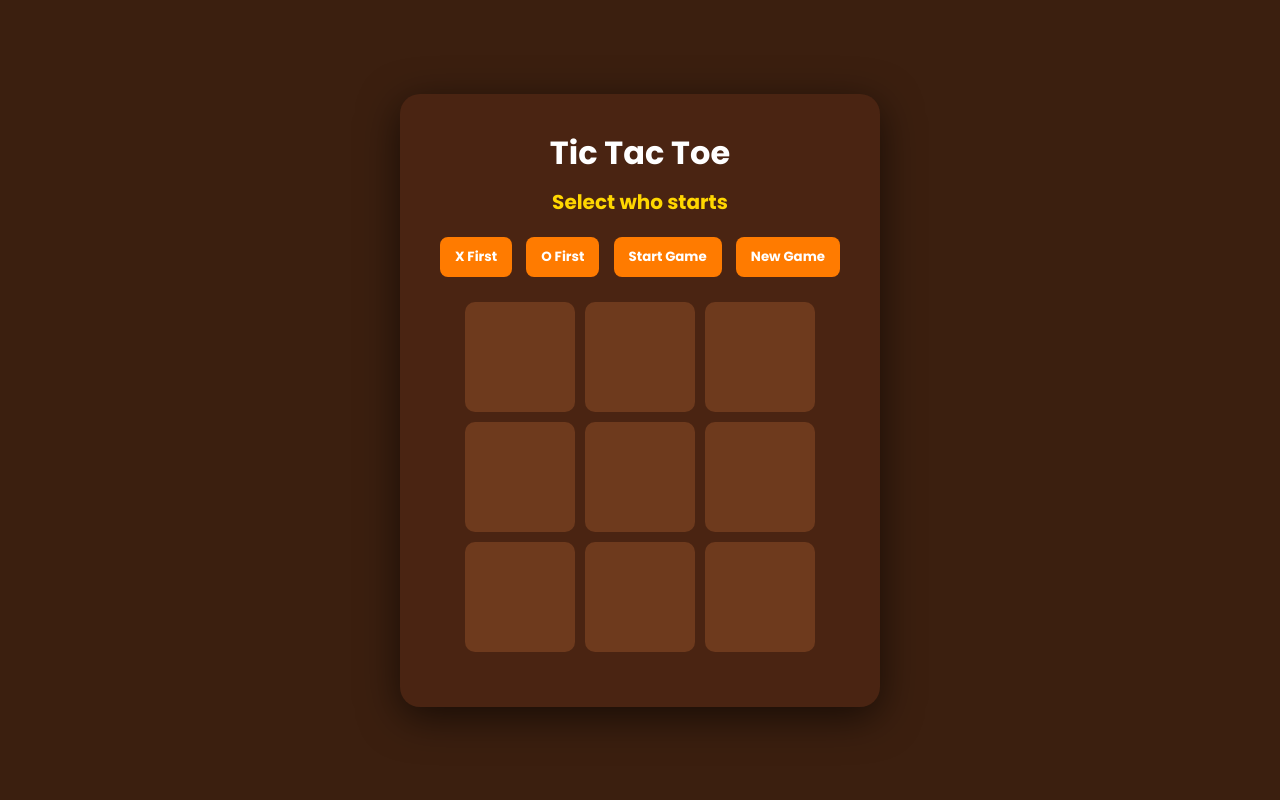
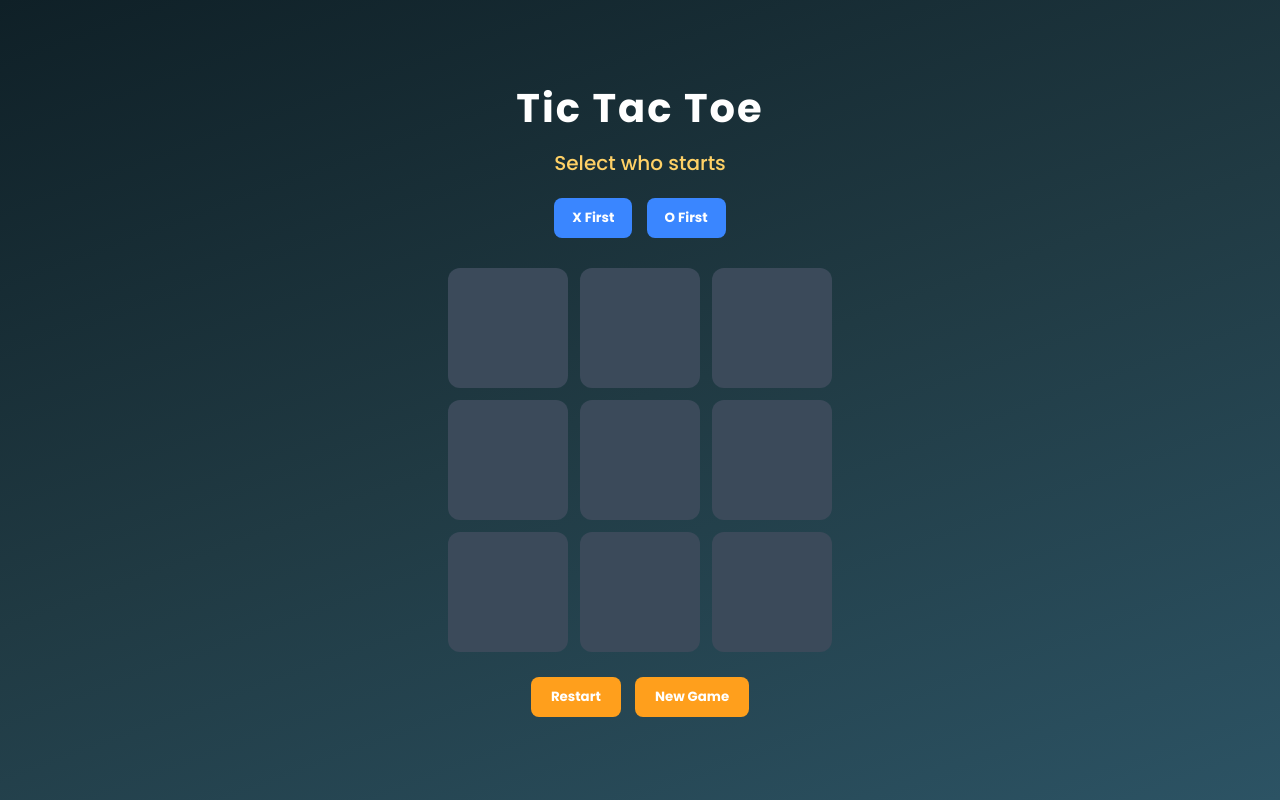
Before and after one commit to cybercoder2005-code/TIC-TAC-TOE, a plain HTML site: page index.html in a window 1280 px wide. Drawn offline with Linux system fonts and the light colour scheme.

Commit message:
new theme

```diff
--- a/index.html
+++ b/index.html
@@ -4,7 +4,7 @@
 <head>
 
 <meta charset="UTF-8">
-<title>Premium Tic Tac Toe</title>
+<title>Neon Tic Tac Toe</title>
 
 <link rel="stylesheet" href="style.css">
 
@@ -14,18 +14,16 @@
 
 <body>
 
-<div class="container">
+<div class="game">
 
-<h1>Tic Tac Toe</h1>
+<h1 class="title">Tic Tac Toe</h1>
 
-<div class="turn" id="turnText">Select who starts</div>
+<div id="turn">Select who starts</div>
 
-<div class="controls">
+<div class="starter">
 
-<button onclick="selectStarter('X')">X First</button>
-<button onclick="selectStarter('O')">O First</button>
-<button onclick="startGame()">Start Game</button>
-<button onclick="newGame()">New Game</button>
+<button onclick="setStarter('X')">X First</button>
+<button onclick="setStarter('O')">O First</button>
 
 </div>
 
@@ -43,7 +41,14 @@
 
 </div>
 
-<div class="result" id="resultText"></div>
+<div id="result"></div>
+
+<div class="controls">
+
+<button onclick="restart()">Restart</button>
+<button onclick="newGame()">New Game</button>
+
+</div>
 
 </div>
 
--- a/script.js
+++ b/script.js
@@ -1,13 +1,9 @@
 const cells = document.querySelectorAll(".cell")
-
-const turnText = document.getElementById("turnText")
-
-const resultText = document.getElementById("resultText")
+const turnText = document.getElementById("turn")
+const resultText = document.getElementById("result")
 
 let board = ["","","","","","","","",""]
-
 let currentPlayer = ""
-
 let running = false
 
 const winPatterns = [
@@ -23,33 +19,18 @@ const winPatterns = [
 
 ]
 
-cells.forEach(cell => cell.addEventListener("click",cellClick))
+cells.forEach(cell => cell.addEventListener("click",clickCell))
 
-function selectStarter(player){
+function setStarter(player){
 
 currentPlayer = player
+running = true
 
-turnText.textContent = player + " will start"
+turnText.textContent = player + "'s Turn"
 
 }
 
-function startGame(){
-
-if(currentPlayer === ""){
-
-alert("Select who starts first")
-
-return
-
-}
-
-running = true
-
-turnText.textContent = currentPlayer + " Turn"
-
-}
-
-function cellClick(){
+function clickCell(){
 
 if(!running) return
 
@@ -60,7 +41,6 @@ if(board[index] !== "") return
 board[index] = currentPlayer
 
 this.textContent = currentPlayer
-
 this.classList.add(currentPlayer)
 
 checkWinner()
@@ -77,7 +57,7 @@ const a = board[pattern[0]]
 const b = board[pattern[1]]
 const c = board[pattern[2]]
 
-if(a && a === b && b === c){
+if(a && a===b && b===c){
 
 win = true
 
@@ -88,9 +68,7 @@ win = true
 if(win){
 
 resultText.textContent = "🏆 " + currentPlayer + " Wins!"
-
 running = false
-
 return
 
 }
@@ -98,37 +76,35 @@ return
 if(!board.includes("")){
 
 resultText.textContent = "It's a Draw!"
-
 running = false
-
 return
 
 }
 
 currentPlayer = currentPlayer === "X" ? "O" : "X"
 
-turnText.textContent = currentPlayer + " Turn"
+turnText.textContent = currentPlayer + "'s Turn"
+
+}
+
+function restart(){
+
+board = ["","","","","","","","",""]
+
+cells.forEach(cell=>{
+cell.textContent=""
+cell.classList.remove("X","O")
+})
+
+resultText.textContent=""
+running = true
 
 }
 
 function newGame(){
 
-board = ["","","","","","","","",""]
-
-cells.forEach(cell=>{
-
-cell.textContent = ""
-
-cell.classList.remove("X","O")
-
-})
-
-currentPlayer = ""
-
-running = false
-
-turnText.textContent = "Select who starts"
-
-resultText.textContent = ""
+restart()
+currentPlayer=""
+turnText.textContent="Select who starts"
 
 }
--- a/style.css
+++ b/style.css
@@ -8,85 +8,68 @@ font-family:'Poppins',sans-serif;
 body{
 
 height:100vh;
-
 display:flex;
 justify-content:center;
 align-items:center;
 
-background:#3b1f0f;
-
-}
-
-/* Container */
-
-.container{
-
-text-align:center;
-
-background:#4a2412;
-
-padding:35px;
-
-border-radius:20px;
-
-box-shadow:0 10px 40px rgba(0,0,0,0.6);
+background:linear-gradient(160deg,#0f2027,#203a43,#2c5364);
 
 color:white;
 
 }
 
-h1{
-margin-bottom:10px;
-}
+/* Game container */
 
-/* Turn Indicator */
+.game{
 
-.turn{
-
-margin-bottom:15px;
-
-font-size:20px;
-
-font-weight:600;
-
-color:#ffd700;
+text-align:center;
 
 }
 
-/* Buttons */
+/* Title */
 
-.controls{
+.title{
 
-margin-bottom:20px;
+font-size:40px;
+margin-bottom:10px;
+letter-spacing:2px;
 
 }
 
-.controls button{
+/* Turn text */
 
-padding:10px 15px;
+#turn{
 
+margin-bottom:15px;
+font-size:20px;
+color:#ffd166;
+
+}
+
+/* Starter buttons */
+
+.starter button{
+
+padding:10px 18px;
 margin:5px;
 
 border:none;
-
 border-radius:8px;
 
-background:#ff7b00;
+background:#3a86ff;
 
 color:white;
-
 font-weight:600;
 
 cursor:pointer;
 
-transition:0.3s;
+transition:.3s;
 
 }
 
-.controls button:hover{
+.starter button:hover{
 
-background:#ff9d33;
-
+background:#4ea3ff;
 transform:scale(1.05);
 
 }
@@ -95,14 +78,13 @@ transform:scale(1.05);
 
 .board{
 
+margin-top:25px;
+
 display:grid;
+grid-template-columns:repeat(3,120px);
+grid-template-rows:repeat(3,120px);
 
-grid-template-columns:repeat(3,110px);
-
-grid-template-rows:repeat(3,110px);
-
-gap:10px;
-
+gap:12px;
 justify-content:center;
 
 }
@@ -111,54 +93,95 @@ justify-content:center;
 
 .cell{
 
-background:#6e3a1d;
+background:#3b4a5a;
 
-border-radius:10px;
+border-radius:12px;
 
 display:flex;
-
 justify-content:center;
-
 align-items:center;
 
-font-size:60px;
+font-size:50px;
 
 cursor:pointer;
 
-transition:0.3s;
+transition:.3s;
 
 }
 
 .cell:hover{
 
-background:#824725;
+background:#46596c;
+
+transform:scale(1.05);
 
 }
 
-/* X and O Colors */
+/* X neon */
 
 .cell.X{
 
-color:red;
+color:#ff006e;
+
+text-shadow:
+0 0 10px #ff006e,
+0 0 20px #ff006e;
 
 }
 
+/* O neon */
+
 .cell.O{
 
-color:white;
+color:#00d9ff;
+
+text-shadow:
+0 0 10px #00d9ff,
+0 0 20px #00d9ff;
 
 }
 
-/* Winner */
+/* Result */
 
-.result{
+#result{
+
+margin-top:20px;
+font-size:24px;
+font-weight:600;
+color:#06ffa5;
+
+}
+
+/* Controls */
+
+.controls{
 
 margin-top:20px;
 
-font-size:22px;
+}
 
-font-weight:bold;
+.controls button{
 
-color:#00ffcc;
+padding:10px 20px;
+margin:5px;
+
+border:none;
+border-radius:8px;
+
+background:#ff9f1c;
+
+color:white;
+font-weight:600;
+
+cursor:pointer;
+
+transition:.3s;
 
 }
+
+.controls button:hover{
+
+background:#ffb347;
+transform:scale(1.05);
+
+}
```
